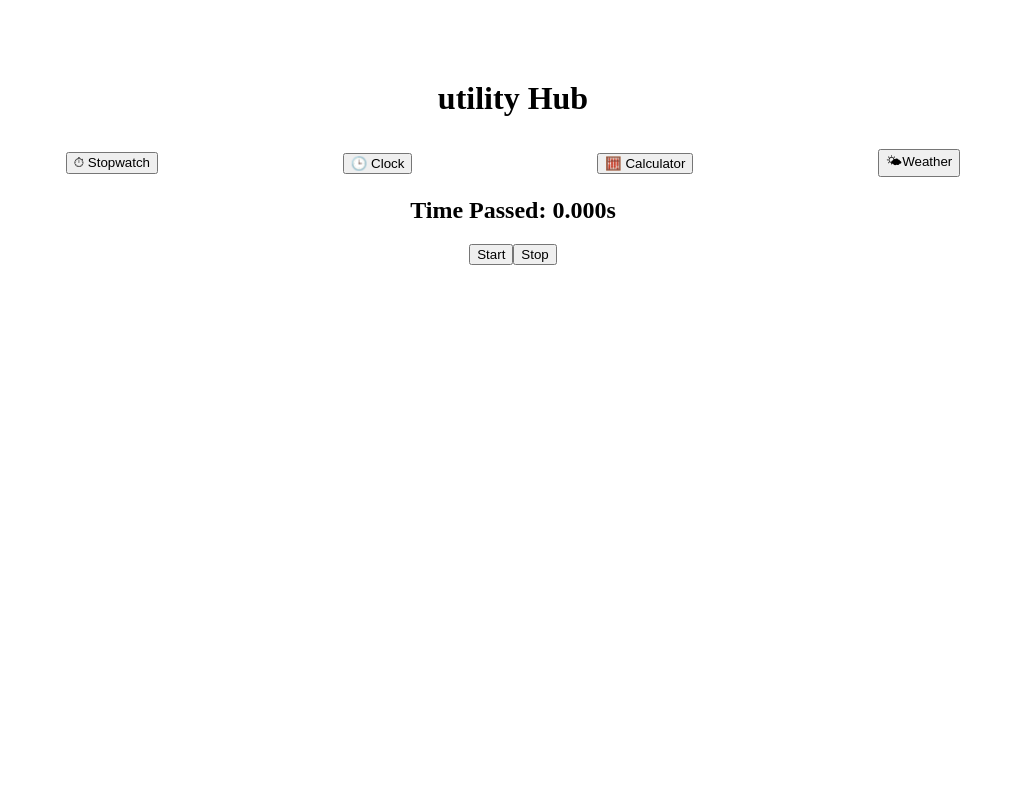
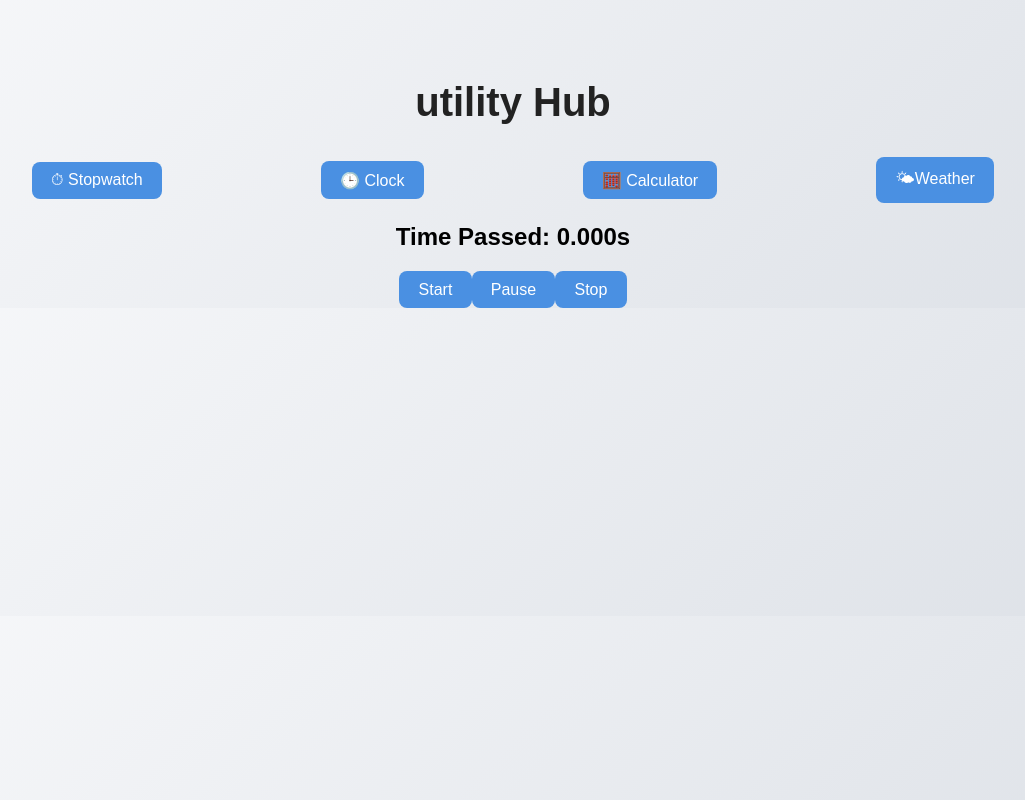
Before and after one commit to Nandakumar-S-1/Utilities-App, a React (Vite) app: page / in a window 1280 px wide. Both pictures are taken after a click on the button "⏱ Stopwatch". Shown: the whole page, without its empty margins (127-1152 px from the left). Built offline with nearby package versions, Linux system fonts and the light colour scheme.

Commit message:
designing compleated till weather

```diff
--- a/src/App.css
+++ b/src/App.css
@@ -0,0 +1,58 @@
+/* Global styles */
+body {
+  font-family: Arial, sans-serif;
+  background: linear-gradient(135deg, #f7f8fa, #dde1e7);
+  margin: 0;
+  padding: 0;
+}
+
+h1 {
+  font-size: 2.5rem;
+  margin-bottom: 1rem;
+  color: #222;
+}
+
+button {
+  background: #4a90e2;
+  color: white;
+  border: none;
+  padding: 0.6rem 1.2rem;
+  border-radius: 8px;
+  font-size: 1rem;
+  cursor: pointer;
+  transition: background 0.3s ease;
+}
+
+button:hover {
+  background: #3d7cc3;
+}
+
+input {
+  padding: 0.5rem;
+  margin: 0.4rem;
+  border-radius: 6px;
+  border: 1px solid #ccc;
+  font-size: 1rem;
+}
+
+.container {
+  max-width: 600px;
+  margin: auto;
+  background: white;
+  padding: 2rem;
+  border-radius: 16px;
+  box-shadow: 0 4px 20px rgba(0, 0, 0, 0.1);
+}
+
+.tab-buttons {
+  display: flex;
+  gap: 1rem;
+  justify-content: center;
+  margin-bottom: 2rem;
+}
+
+.result {
+  margin-top: 1rem;
+  font-weight: bold;
+  font-size: 1.2rem;
+}
--- a/src/App.tsx
+++ b/src/App.tsx
@@ -3,7 +3,7 @@ import Clock from './Components/Clock/Clock'
 import Stopwatch from './Components/Stopwatch/Stopwatch'
 import Calculator from './Components/Calculator/Calculator'
 import Weather from './Components/Weather/Weather'
-
+ import './App.css'
 const App = () => {
 
   const [activeTab,setActiveTab]=useState<"clock"|"stopwatch"|"calculator"|"weather">("clock")
--- a/src/Components/Calculator/Calculator.tsx
+++ b/src/Components/Calculator/Calculator.tsx
@@ -1,46 +1,50 @@
 import React, { useState } from 'react'
 
 const Calculator = () => {
-    const [num1,setNum1]=useState<string>("")
-    const [num2,setNum2]=useState<string>("")
-    const [result,setResult]=useState<number|null>(null)
+    const [num1, setNum1] = useState<string>("")
+    const [num2, setNum2] = useState<string>("")
+    const [result, setResult] = useState<number | null>(null)
 
-    const handleAddition=()=>{
+    const handleAddition = () => {
         const sum = parseFloat(num1) + parseFloat(num2)
         setResult(sum)
     }
-    const handleSubtraction=()=>{
+    const handleSubtraction = () => {
         const diff = parseFloat(num1) - parseFloat(num2)
         setResult(diff)
     }
-    const handleDivision = ()=>{
-        if(parseFloat(num2)===0){
+    const handleDivision = () => {
+        if (parseFloat(num2) === 0) {
             setResult(null)
         }
         const Quotient = parseFloat(num1) / parseFloat(num2)
         setResult(Quotient)
     }
 
-    const handleMultiplication =()=>{
+    const handleMultiplication = () => {
         const product = parseFloat(num1) * parseFloat(num2)
         setResult(product)
     }
 
-    const handleMod=()=>{
+    const handleMod = () => {
         const reminder = parseFloat(num1) % parseFloat(num2)
         setResult(reminder)
     }
 
     return (
-    <div style={{display:"flex", alignItems:"center", flexDirection:"column"}}>
+        <div style={{ display: "flex", alignItems: "center", flexDirection: "column" }}>
             <h2>Calculator</h2>
-       <input type="number" value={num1} onChange={(e)=>setNum1(e.target.value)} placeholder='Enter the First Number'/>
-       <input type="number" value={num2} onChange={(e)=>setNum2(e.target.value)} placeholder='Enter the Second Number'/>
+            <input type="number" value={num1} onChange={(e) => setNum1(e.target.value)} placeholder='Enter the First Number' />
+            <input type="number" value={num2} onChange={(e) => setNum2(e.target.value)} placeholder='Enter the Second Number' />
+
+            <div style={{ display: "flex", gap: "10px", marginTop: "10px" }}>
                 <button onClick={handleAddition}>+</button>
                 <button onClick={handleSubtraction}>-</button>
                 <button onClick={handleDivision}>/</button>
                 <button onClick={handleMultiplication}>*</button>
                 <button onClick={handleMod}>%</button>
+            </div>
+
             {result !== null && <h3>Result: {result}</h3>}
         </div>
     )
--- a/src/Components/Stopwatch/Stopwatch.tsx
+++ b/src/Components/Stopwatch/Stopwatch.tsx
@@ -5,6 +5,7 @@ const Stopwatch = () => {
     const [beginTime,setBeginTime]=useState<number | null>(null)
     const [now,setNow]=useState<number|null>(null)
     const intervalRef=useRef<number|null>(null)
+    const [pausedTime,setPausedTime]=useState<number>(0)
 
     function handleStart(){
       setBeginTime(Date.now())
@@ -19,9 +20,14 @@ const Stopwatch = () => {
       },10)
     }
 
-   function handlePause(){
-
+  function handlePause() {
+    if (intervalRef.current) {
+      clearInterval(intervalRef.current)
     }
+    if (beginTime && now) {
+      setPausedTime(now - beginTime)
+    }
+  }
 
     function handleStop(){
       if(intervalRef.current){
@@ -38,6 +44,7 @@ const Stopwatch = () => {
     <div>
       <h2>Time Passed: {secondsCompleated.toFixed(3)}s</h2>
       <button onClick={handleStart}>Start</button>
+      <button onClick={handlePause}>Pause</button>
       <button onClick={handleStop}>Stop</button>
     </div>
   )
--- a/src/Components/Weather/Weather.tsx
+++ b/src/Components/Weather/Weather.tsx
@@ -43,8 +43,9 @@ const Weather : React.FC = () => {
         }
         try {
             const res = await fetch(
-                `https://api.openweathermap.org/data/2.5/weather?q=${state.city}&appid=${API_KEY}&units=metric`
-            )
+  `https://api.openweathermap.org/data/2.5/weather?q=${state.city}&appid=${API_KEY}&units=metric`
+);
+
             const data = await res.json()
             if(data.cod ==="404"){
                 dispatch({type:"SET_ERROR",payload:"City is not found"})
```
Lines whose indentation alone changed are shown as unchanged.
